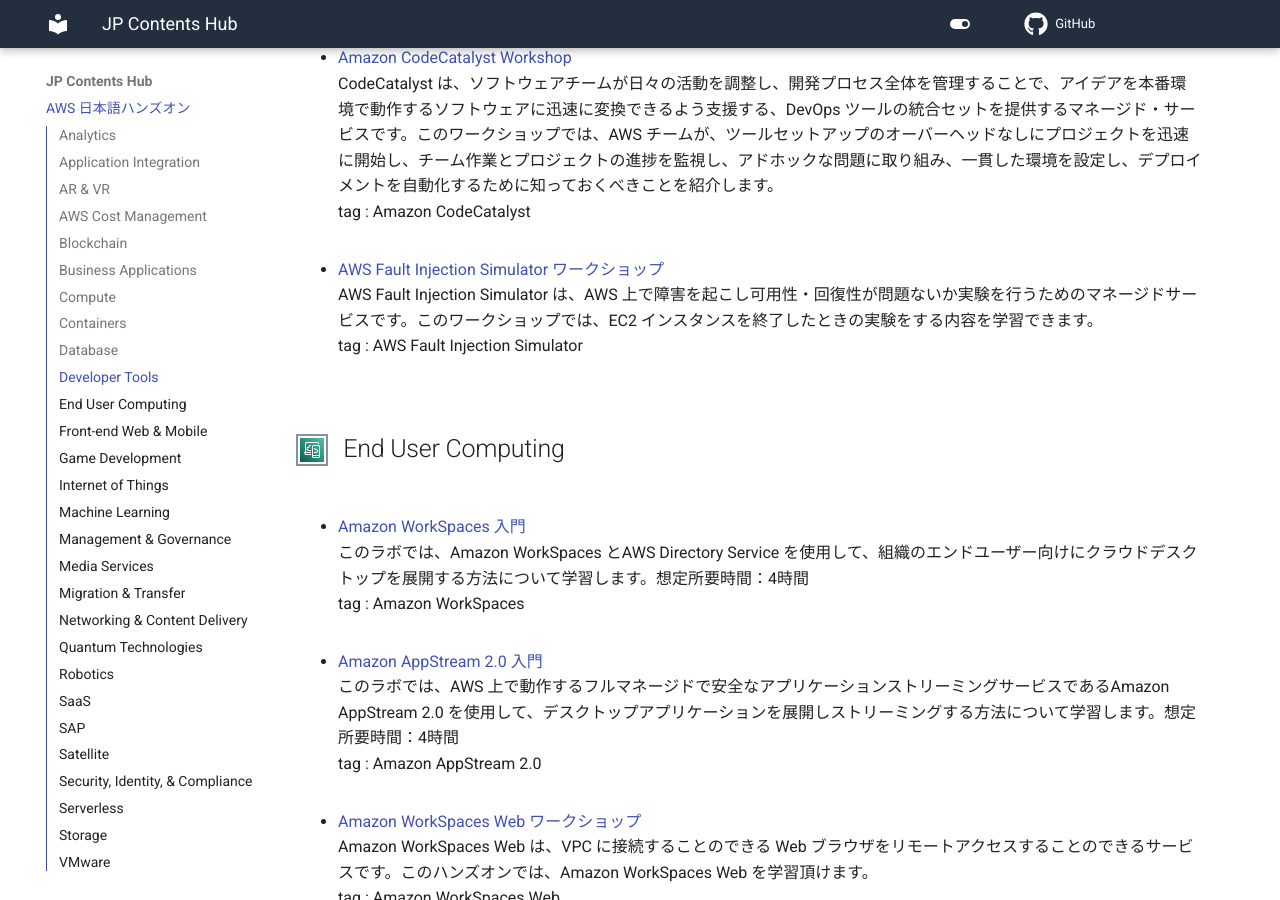
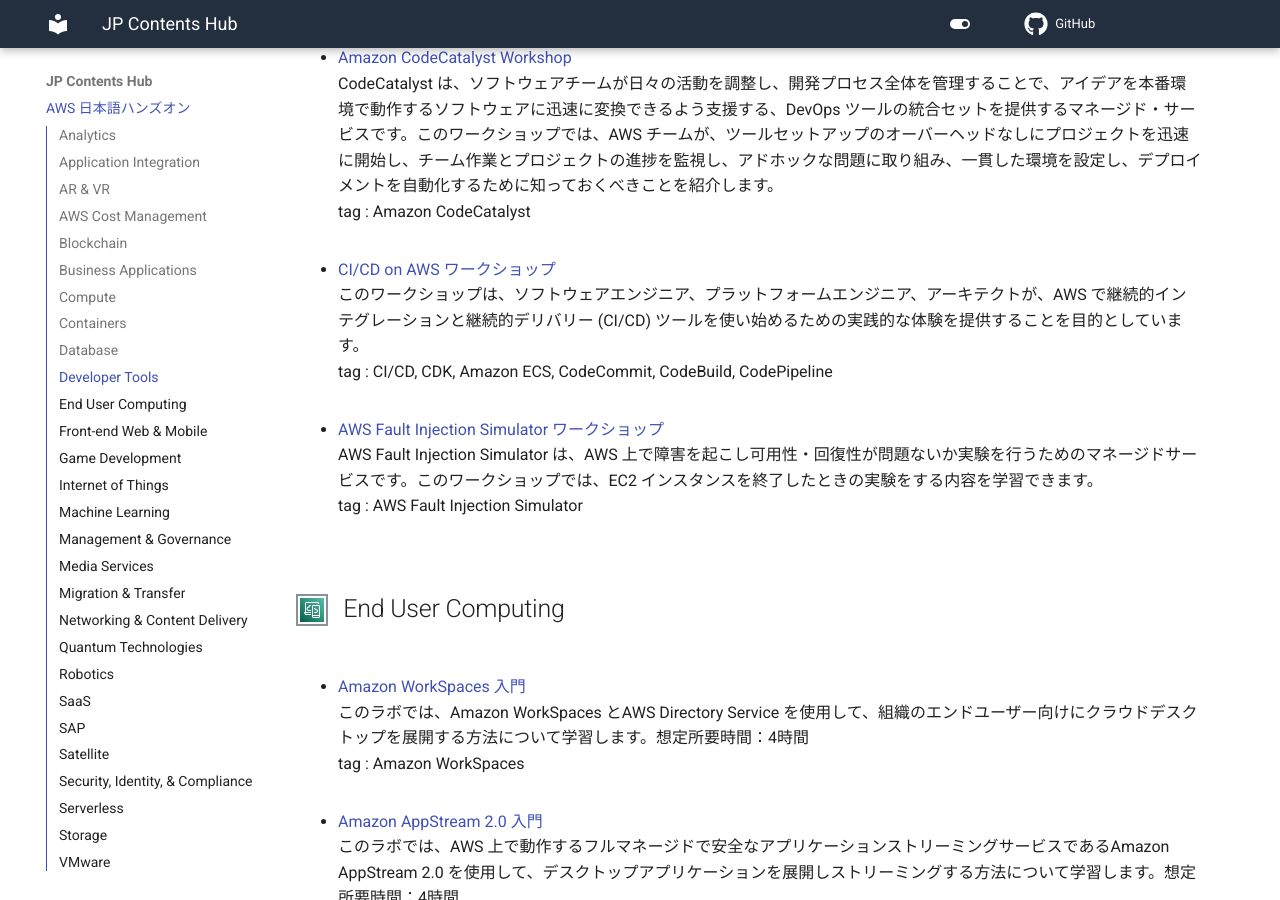
Before and after one commit to aws-samples/jp-contents-hub, an MkDocs documentation site: the page built from content/index.md, in a window 1280 px wide and 900 px high, scrolled down 11939 px. Built offline with MkDocs 1.6.1 and Material for MkDocs 9.7.7, drawn with Linux system fonts in a browser that asks for light colours; comment, search, counter and statistics services are not loaded.

Commit message:
add: 新規ハンズオンコンテンツ追加

```diff
--- a/content/index.md
+++ b/content/index.md
@@ -314,6 +314,10 @@
 - <a href="https://catalog.workshops.aws/integrated-devops/ja-JP" target="_blank" onclick="sendClickCount()" onauxclick="sendClickCount()">Amazon CodeCatalyst Workshop</a>
 CodeCatalyst は、ソフトウェアチームが日々の活動を調整し、開発プロセス全体を管理することで、アイデアを本番環境で動作するソフトウェアに迅速に変換できるよう支援する、DevOps ツールの統合セットを提供するマネージド・サービスです。このワークショップでは、AWS チームが、ツールセットアップのオーバーヘッドなしにプロジェクトを迅速に開始し、チーム作業とプロジェクトの進捗を監視し、アドホックな問題に取り組み、一貫した環境を設定し、デプロイメントを自動化するために知っておくべきことを紹介します。
 tag : Amazon CodeCatalyst
+
+- <a href="https://catalog.workshops.aws/cicdonaws/ja-JP" target="_blank" onclick="sendClickCount()" onauxclick="sendClickCount()">CI/CD on AWS ワークショップ</a>
+このワークショップは、ソフトウェアエンジニア、プラットフォームエンジニア、アーキテクトが、AWS で継続的インテグレーションと継続的デリバリー (CI/CD) ツールを使い始めるための実践的な体験を提供することを目的としています。
+tag : CI/CD, CDK, Amazon ECS, CodeCommit, CodeBuild, CodePipeline
 
 - <a href="https://github.com/harunobukameda/AWS-FIS-Auto-Scaling/blob/main/AWS%20Fault%20Injection%20Simulator%20%E3%83%AF%E3%83%BC%E3%82%AF%E3%82%B7%E3%83%A7%E3%83%83%E3%83%97.pdf" target="_blank" onclick="sendClickCount()" onauxclick="sendClickCount()">AWS Fault Injection Simulator ワークショップ</a>
 AWS Fault Injection Simulator は、AWS 上で障害を起こし可用性・回復性が問題ないか実験を行うためのマネージドサービスです。このワークショップでは、EC2 インスタンスを終了したときの実験をする内容を学習できます。
```
Also changed, not shown: README.md (+6 -0 lines).
